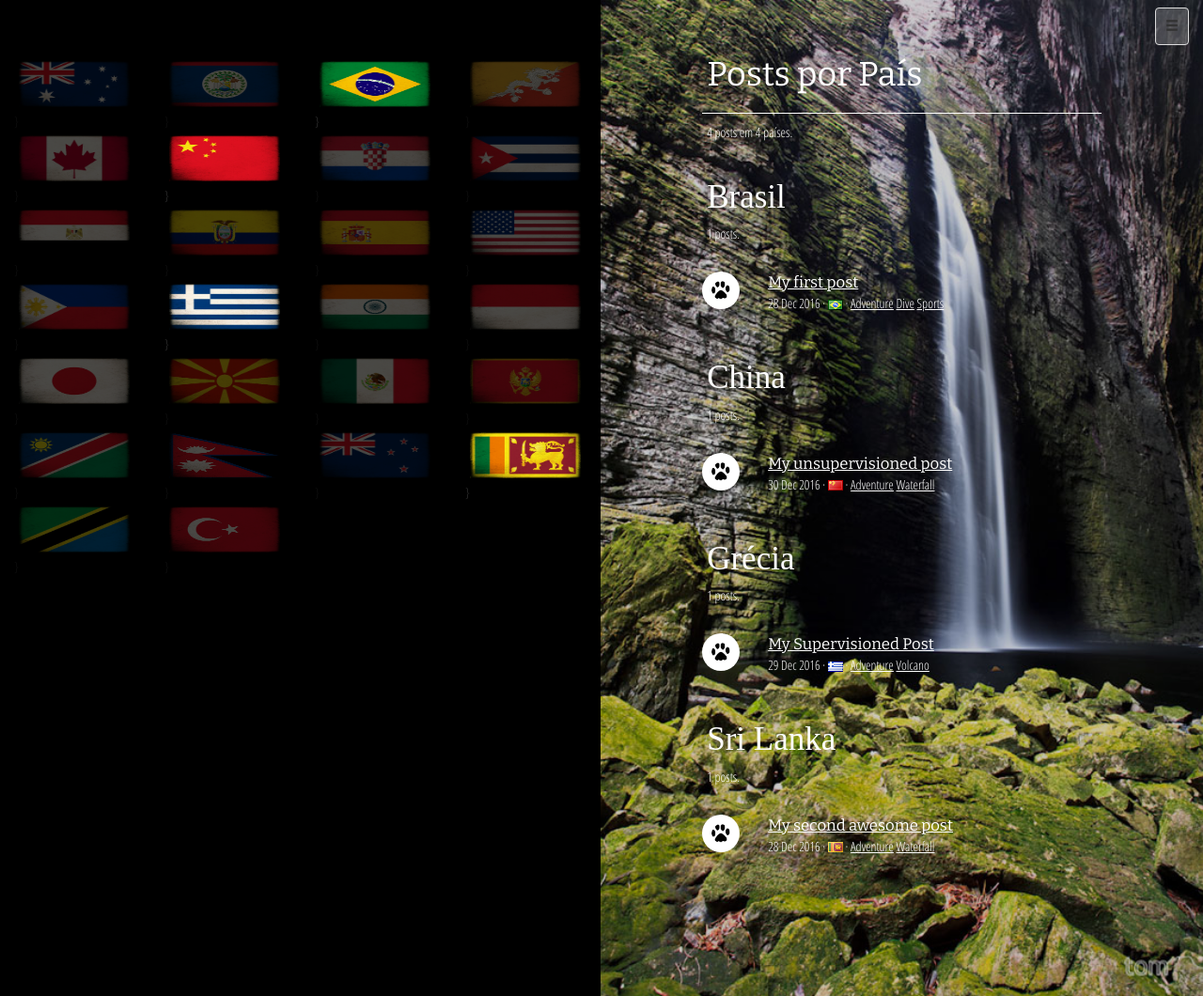
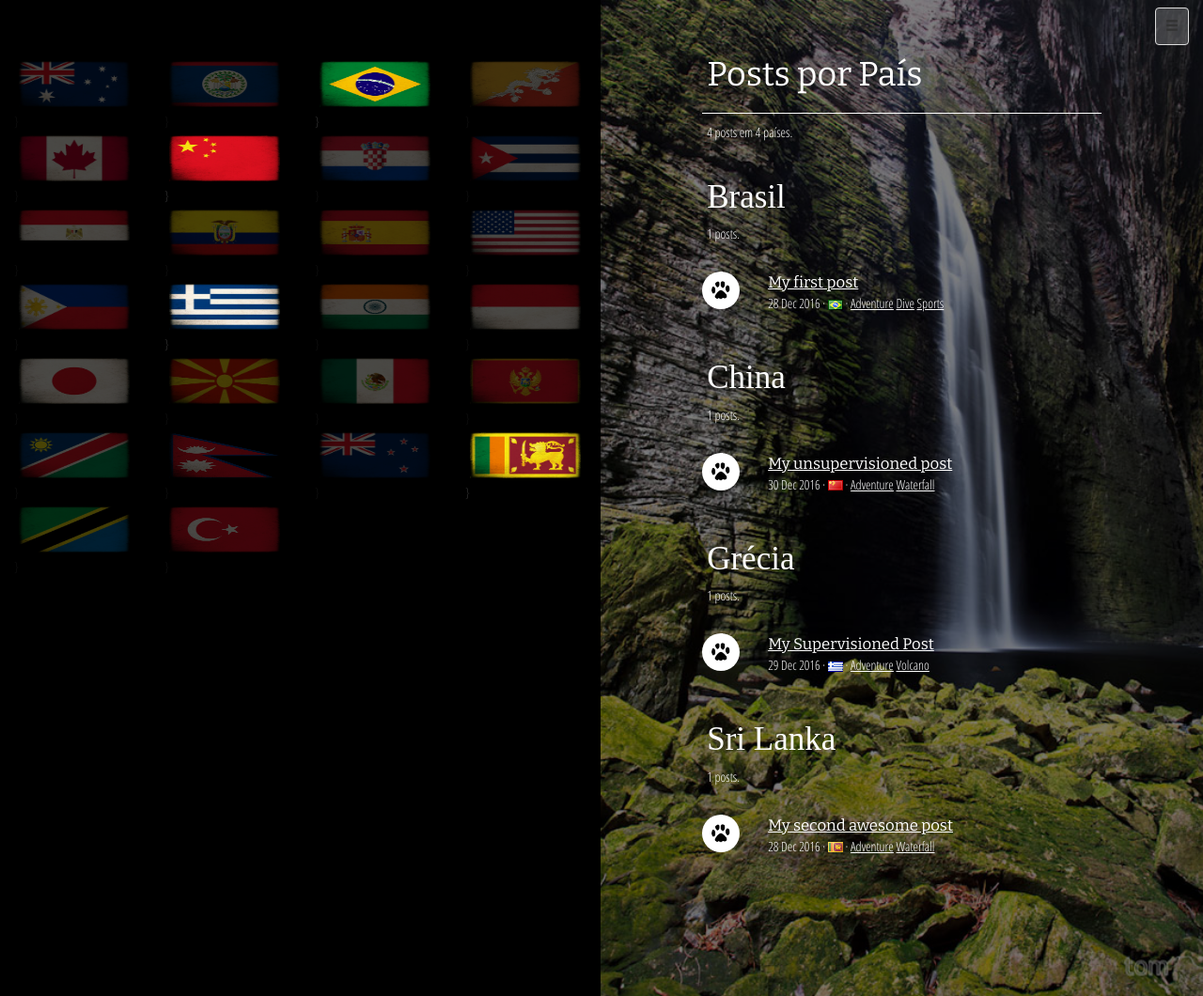
Before and after one commit to amandaferrari/project-grace-marguerite, a Jekyll site: the page built from travel/country/index.html, in a window 1280 px wide. Shown: the whole page at 94% size. Built offline with Jekyll 4.4.1, drawn with Linux system fonts in a browser that asks for light colours; nearby versions of some CDN libraries; some web fonts are replaced.

Commit message:
Change light overlay to black overlay in country/index.html

```diff
--- a/travel/country/index.html
+++ b/travel/country/index.html
@@ -24,7 +24,7 @@ title: Amanda's Blog · Países
 	</section>
 	<section id="posts-by-country">
 		<div id="country-post-list" class="">
-			<div class="light-black-overlay"></div>
+			<div class="black-overlay"></div>
 			<div class="timeline col-md-offset-1 col-md-10">
 				<article class="recent-posts">
 					<header>
```
